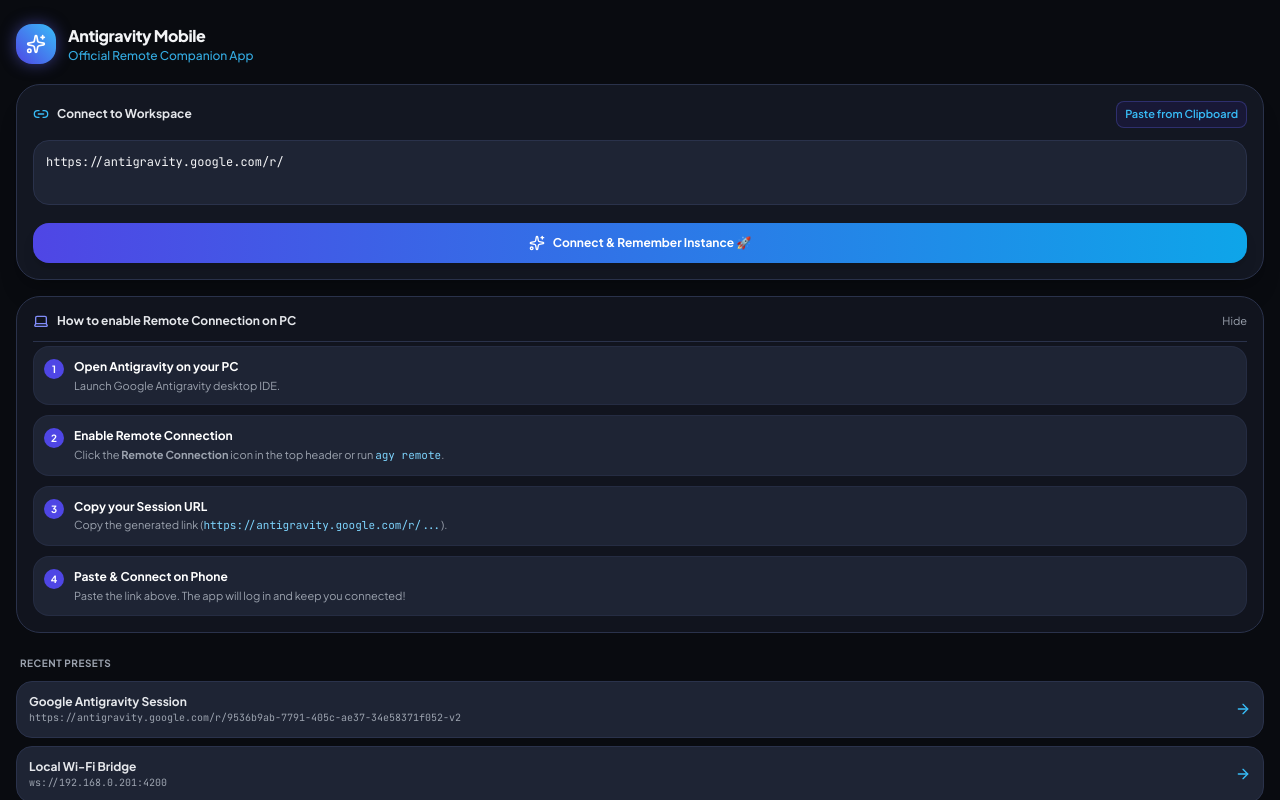
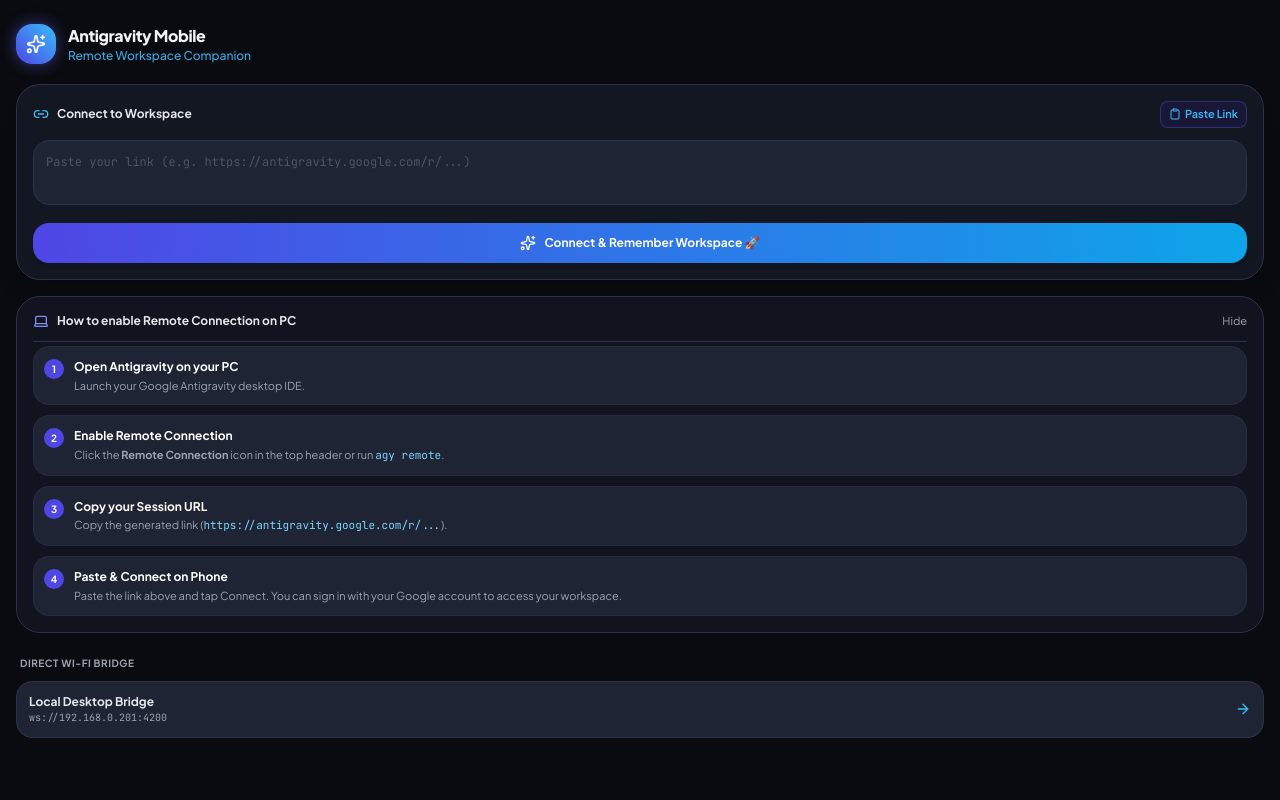
Before and after one commit to theabktech/Antigravity-Webapp, a React (Vite) app: page / in a window 1280 px wide. Built offline with nearby package versions, Linux system fonts and the light colour scheme.

Commit message:
feat: Clear pre-filled links so APK starts in fresh onboarding state for end-to-end testing

```diff
--- a/src/components/SetupHub.tsx
+++ b/src/components/SetupHub.tsx
@@ -1,5 +1,5 @@
 import React, { useState } from 'react';
-import { Sparkles, Link2, Monitor, ArrowRight, Laptop, ShieldCheck, Check, History, Trash2, HelpCircle } from 'lucide-react';
+import { Sparkles, Link2, ArrowRight, Laptop, Trash2, Clipboard } from 'lucide-react';
 import { triggerHaptic } from '../services/haptics';
 
 interface SetupHubProps {
@@ -15,21 +15,8 @@
   onClearSaved,
   hapticsEnabled
 }) => {
-  const [inputUrl, setInputUrl] = useState(savedUrl || 'https://antigravity.google.com/r/');
+  const [inputUrl, setInputUrl] = useState(savedUrl || '');
   const [showWalkthrough, setShowWalkthrough] = useState(true);
-
-  const presets = [
-    {
-      name: 'Google Antigravity Session',
-      url: 'https://antigravity.google.com/r/9536b9ab-7791-405c-ae37-34e58371f052-v2',
-      desc: 'Active Cloud IDE Remote Lease'
-    },
-    {
-      name: 'Local Wi-Fi Bridge',
-      url: 'ws://192.168.0.201:4200',
-      desc: 'Direct Desktop WebSocket Bridge'
-    }
-  ];
 
   const handleSubmit = (e: React.FormEvent) => {
     e.preventDefault();
@@ -42,7 +29,7 @@
     try {
       if (navigator.clipboard) {
         const text = await navigator.clipboard.readText();
-        if (text && (text.includes('antigravity.google.com') || text.includes('http') || text.includes('ws'))) {
+        if (text) {
           setInputUrl(text.trim());
           triggerHaptic('light', hapticsEnabled);
         }
@@ -64,7 +51,7 @@
             Antigravity Mobile
           </h1>
           <p className="text-xs text-sky-400/90 font-medium">
-            Official Remote Companion App
+            Remote Workspace Companion
           </p>
         </div>
       </div>
@@ -79,9 +66,9 @@
           <button
             type="button"
             onClick={handlePasteClipboard}
-            className="text-[11px] text-sky-400 hover:text-sky-300 font-semibold bg-indigo-950/50 px-2 py-1 rounded-lg border border-indigo-500/30 active:scale-95"
+            className="text-[11px] text-sky-400 hover:text-sky-300 font-semibold bg-indigo-950/50 px-2 py-1 rounded-lg border border-indigo-500/30 active:scale-95 flex items-center gap-1"
           >
-            Paste from Clipboard
+            <Clipboard className="w-3 h-3" /> Paste Link
           </button>
         </div>
 
@@ -91,7 +78,7 @@
             required
             value={inputUrl}
             onChange={(e) => setInputUrl(e.target.value)}
-            placeholder="https://antigravity.google.com/r/..."
+            placeholder="Paste your link (e.g. https://antigravity.google.com/r/...)"
             className="w-full bg-surface-card border border-surface-border rounded-2xl p-3 text-xs font-mono text-gray-100 placeholder:text-gray-600 focus:outline-none focus:border-brand-500 resize-none leading-relaxed"
           />
         </div>
@@ -100,7 +87,7 @@
           type="submit"
           className="w-full py-3 rounded-2xl bg-gradient-to-r from-indigo-600 to-sky-500 text-white font-bold text-xs shadow-lg active:scale-98 flex items-center justify-center gap-2"
         >
-          <Sparkles className="w-4 h-4" /> Connect & Remember Instance 🚀
+          <Sparkles className="w-4 h-4" /> Connect & Remember Workspace 🚀
         </button>
 
         {savedUrl && (
@@ -111,7 +98,7 @@
               onClick={onClearSaved}
               className="text-rose-400 hover:text-rose-300 flex items-center gap-1 active:scale-95"
             >
-              <Trash2 className="w-3 h-3" /> Clear
+              <Trash2 className="w-3 h-3" /> Clear Saved
             </button>
           </div>
         )}
@@ -140,7 +127,7 @@
               </span>
               <div>
                 <strong className="text-white">Open Antigravity on your PC</strong>
-                <p className="text-[11px] text-gray-400">Launch Google Antigravity desktop IDE.</p>
+                <p className="text-[11px] text-gray-400">Launch your Google Antigravity desktop IDE.</p>
               </div>
             </div>
 
@@ -175,7 +162,7 @@
               <div>
                 <strong className="text-white">Paste & Connect on Phone</strong>
                 <p className="text-[11px] text-gray-400">
-                  Paste the link above. The app will log in and keep you connected!
+                  Paste the link above and tap Connect. You can sign in with your Google account to access your workspace.
                 </p>
               </div>
             </div>
@@ -183,28 +170,29 @@
         )}
       </div>
 
-      {/* Quick Presets */}
+      {/* Local Bridge Option */}
       <div className="space-y-2">
         <span className="text-[10px] font-bold text-gray-400 uppercase tracking-wider px-1">
-          Recent Presets
+          Direct Wi-Fi Bridge
         </span>
-        {presets.map((p, idx) => (
         <button
-            key={idx}
           onClick={() => {
             triggerHaptic('light', hapticsEnabled);
-              setInputUrl(p.url);
-              onConnect(p.url);
+            setInputUrl('ws://192.168.0.201:4200');
+            onConnect('ws://192.168.0.201:4200');
           }}
           className="w-full p-3 rounded-2xl bg-surface-card hover:bg-surface-subtle border border-surface-border text-left flex items-center justify-between transition-colors active:scale-98"
         >
           <div className="truncate pr-2">
-              <span className="text-xs font-bold text-gray-200 block truncate">{p.name}</span>
-              <span className="text-[10px] text-gray-400 font-mono truncate block">{p.url}</span>
+            <span className="text-xs font-bold text-gray-200 block truncate">
+              Local Desktop Bridge
+            </span>
+            <span className="text-[10px] text-gray-400 font-mono truncate block">
+              ws://192.168.0.201:4200
+            </span>
           </div>
           <ArrowRight className="w-4 h-4 text-sky-400 flex-shrink-0" />
         </button>
-        ))}
       </div>
     </div>
   );
```
Lines whose indentation alone changed are shown as unchanged.
